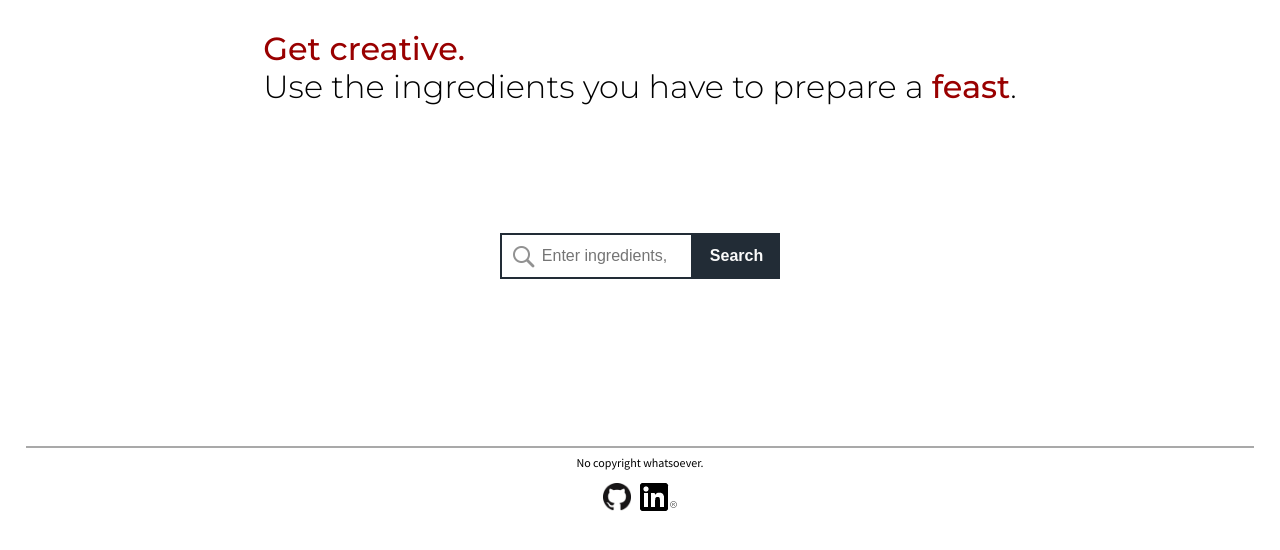
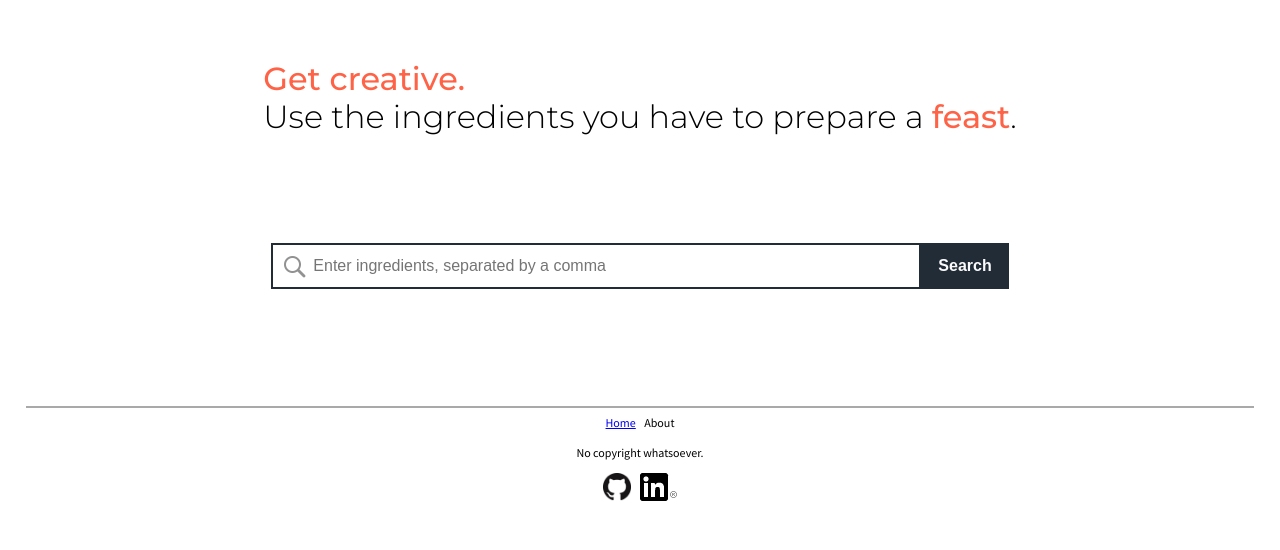
Before and after one commit to vilisimo/cookme, a Django app: page / in a window 1280 px wide. Shown: the part 74-624 px from the top of the page. Run offline with Django 3.2, Linux system fonts and the light colour scheme; data that the repository does not hold is empty; some libraries are stand-ins or nearby versions.

Commit message:
Add color , padding to encouragement, home & about links to footer

```diff
--- a/static/css/temp.css
+++ b/static/css/temp.css
@@ -85,13 +85,19 @@ h2, h3 {
     text-align: center;
 }
 
+
+/* ENCOURAGEMENT LINE */
+
 .encouragement {
+    min-width: 300px;
     justify-content: center;
     display: flex;
     font-family: 'Montserrat', sans-serif;
     font-size: 32px;
     font-weight: 300;
     line-height: 1.2em;
+    margin-top: 30px;
+    margin-bottom: 30px;
 }
 
 .encouragement-text {
@@ -99,7 +105,10 @@ h2, h3 {
 }
 
 .get-creative, .feast {
-    color: #990000;
+    /*color: #009900;*/
+    /*color: #996633;*/
+    color:  #FF6347;
+    /*color: 	#FF8C00;*/
     font-weight: 500;
 }
 
@@ -107,13 +116,13 @@ h2, h3 {
     display:block;
 }
 
-@media all and (max-width: 414px) {
-    .encouragement {
-        display: none;
-    }
-}
+/*@media all and (max-width: 414px) {*/
+    /*.encouragement {*/
+        /*display: none;*/
+    /*}*/
+/*}*/
 
-
+/* GENERAL RULES */
 
 h2 {
     font-family: 'Montserrat', sans-serif;
@@ -132,11 +141,11 @@ h3 {
     padding: 20px 0;
 }
 
+
 /* SEARCH BAR */
 
 form#search-bar {
-    height: 300px;
-    padding: 0;
+    height: 200px;
     justify-content: center;
     display: flex;
     align-items: center;
@@ -144,7 +153,8 @@ form#search-bar {
 }
 
 #id_q {
-    width: 193px;
+    width: 65%;
+    max-width: 650px;
     min-width: 193px;
     -webkit-transition: width 0.5s ease-in-out;
     -moz-transition: width 0.5s ease-in-out;
@@ -163,6 +173,12 @@ form#search-bar {
     outline: none;
 }
 
+@media all and (max-width: 1000px) {
+    #id_q:focus {
+        width: 80%;
+    }
+}
+
 #search-bar input[type=submit] {
     position: relative;
     padding: 12px 15px;
@@ -172,6 +188,7 @@ form#search-bar {
     font-weight: bold;
     font-size: 16px;
 }
+
 
 /* TOP FOUR RECIPES */
 
@@ -205,10 +222,6 @@ form#search-bar {
     .four {
         flex-basis: 50%;
     }
-
-    #id_q:focus {
-        width: 80%;
-    }
 }
 
 @media all and (max-width: 600px) {
@@ -217,7 +230,6 @@ form#search-bar {
     }
 
     .top-four {
-        /*width: 100%;*/
         flex-direction: column;
     }
 }
--- a/templates/base.html
+++ b/templates/base.html
@@ -113,6 +113,10 @@
 
     <footer>
       <div id="copyright">
+        <ul>
+          <li><a href="{% url 'home' %}">Home</a></li>
+          <li>About</li>
+        </ul>
         <p>No copyright whatsoever.</p>
         <ul class="footer-links">
           <li>
```
